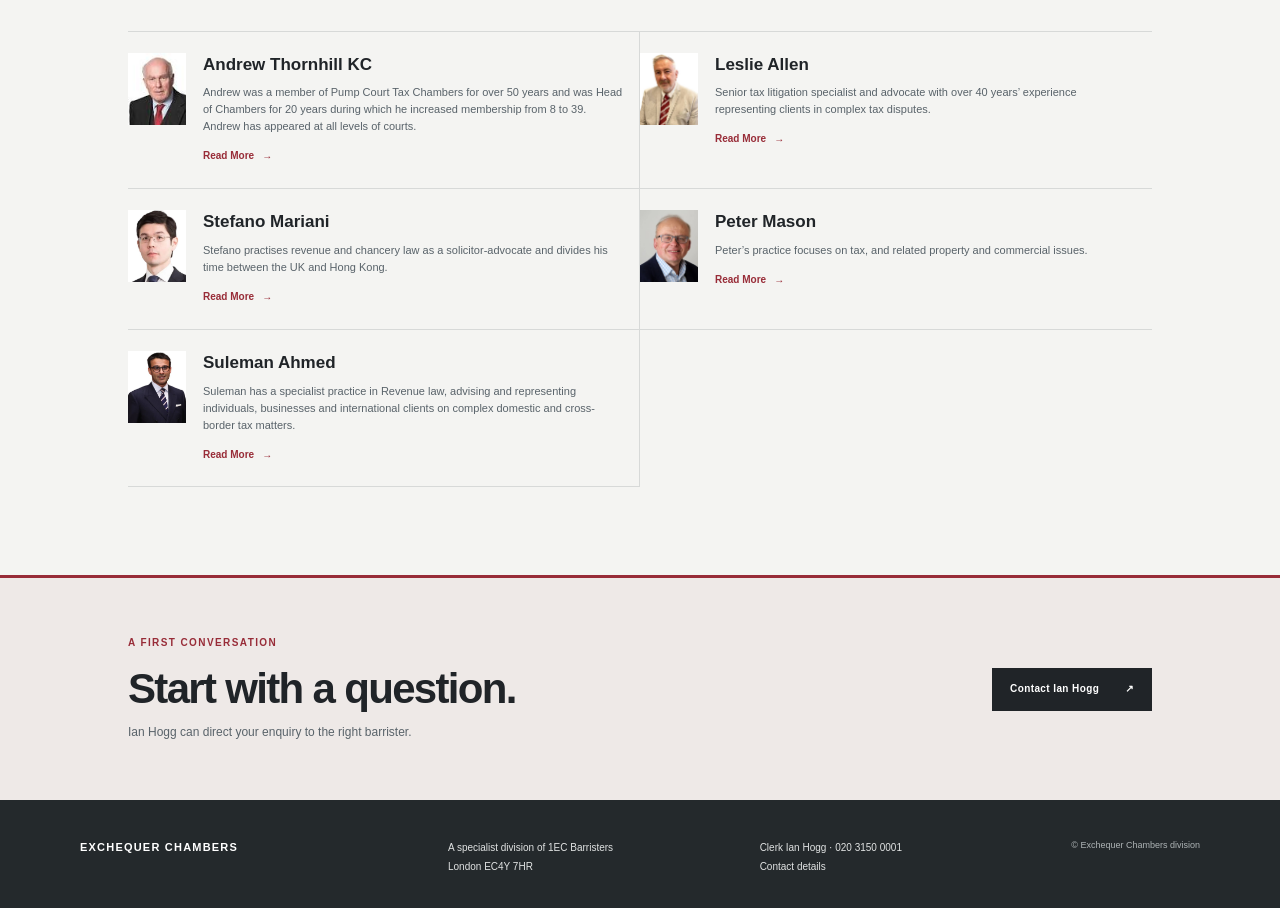
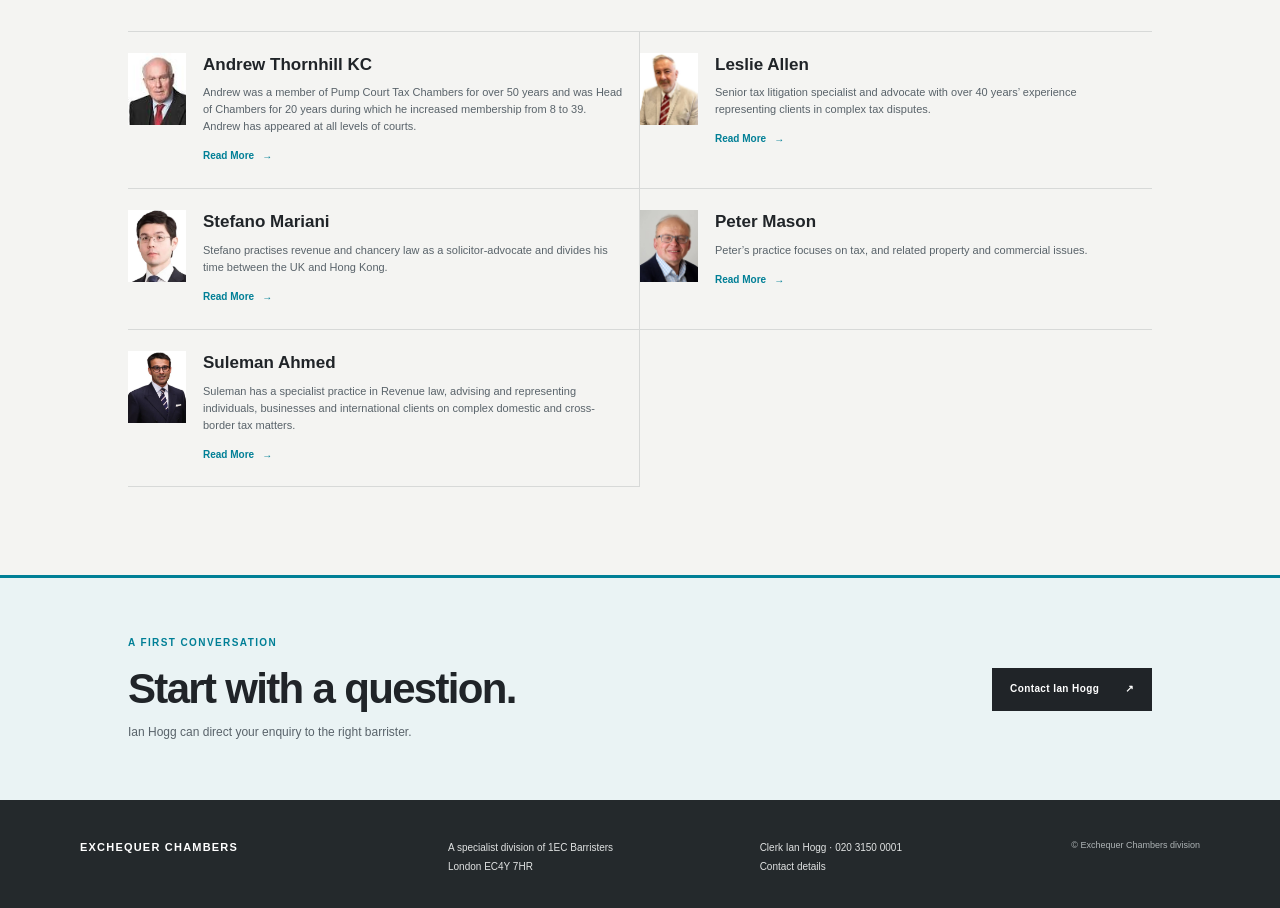
Before and after one commit to Jelfus/Exchequer-Chambers-temp-, a plain HTML site: page index.html in a window 1280 px wide. Shown: the part 1624-2532 px from the top of the page. Drawn offline with Linux system fonts and the light colour scheme.

Commit message:
change colour scheme

```diff
--- a/site.css
+++ b/site.css
@@ -1,8 +1,8 @@
 :root {
   --ink: #202428;
   --muted: #657078;
-  --accent: #982c38;
-  --accent-dark: #75202a;
+  --accent: #007f96;
+  --accent-dark: #005768;
   --paper: #f3f3f1;
   --white: #fff;
   --line: #d7d9d8;
@@ -20,7 +20,7 @@ button, input { font: inherit; }
 .utility-bar p a { color: var(--white); font-weight: 700; }
 .utility-links { display: flex; align-items: center; gap: 19px; }
 .utility-links a { white-space: nowrap; }
-.utility-links a:hover { color: #e7b6ba; }
+.utility-links a:hover { color: #9bdbe5; }
 .utility-phone { font-weight: 700; }
 .site-header { min-height: 82px; padding: 13px 6.25%; background: var(--white); display: flex; align-items: center; justify-content: space-between; gap: 36px; position: relative; z-index: 4; border-bottom: 1px solid #eceeed; }
 .brand { display: flex; align-items: center; line-height: 1; min-width: 180px; }
@@ -96,7 +96,7 @@ button, input { font: inherit; }
 .person-read-more span { transition: transform .2s; }
 .person-read-more:hover span { transform: translateX(3px); }
 .person-card:hover .person-name { color: var(--accent); }
-.callout { padding: 58px 10%; display: flex; align-items: center; justify-content: space-between; gap: 35px; background: #eee9e7; border-top: 3px solid var(--accent); }
+.callout { padding: 58px 10%; display: flex; align-items: center; justify-content: space-between; gap: 35px; background: #eaf3f4; border-top: 3px solid var(--accent); }
 .callout h2 { font-size: clamp(30px, 4vw, 42px); }
 .callout p:not(.eyebrow) { margin: 10px 0 0; color: #59636a; font-size: 12px; }
 
@@ -150,7 +150,7 @@ button, input { font: inherit; }
 .empty-state { padding: 24px 0; color: #677178; font-size: 12px; }
 .site-footer { display: grid; grid-template-columns: 1.2fr 1fr 1fr auto; align-items: start; gap: 30px; padding: 38px 6.25%; background: #24292c; color: #e1e3e3; font-size: 10px; }
 .site-footer p { margin: 0; line-height: 1.9; }
-.site-footer a:hover { color: #e8adb2; }
+.site-footer a:hover { color: #9bdbe5; }
 .footer-brand { color: var(--white); font-size: 11px; font-weight: 700; letter-spacing: .11em; }
 .footer-note { color: #aeb4b6; text-align: right; font-size: 9px; }
 .footer-social { display: flex; gap: 13px; margin-top: 8px; color: #fff; font-weight: 700; }
```
Also changed, not shown: favicon.svg.
